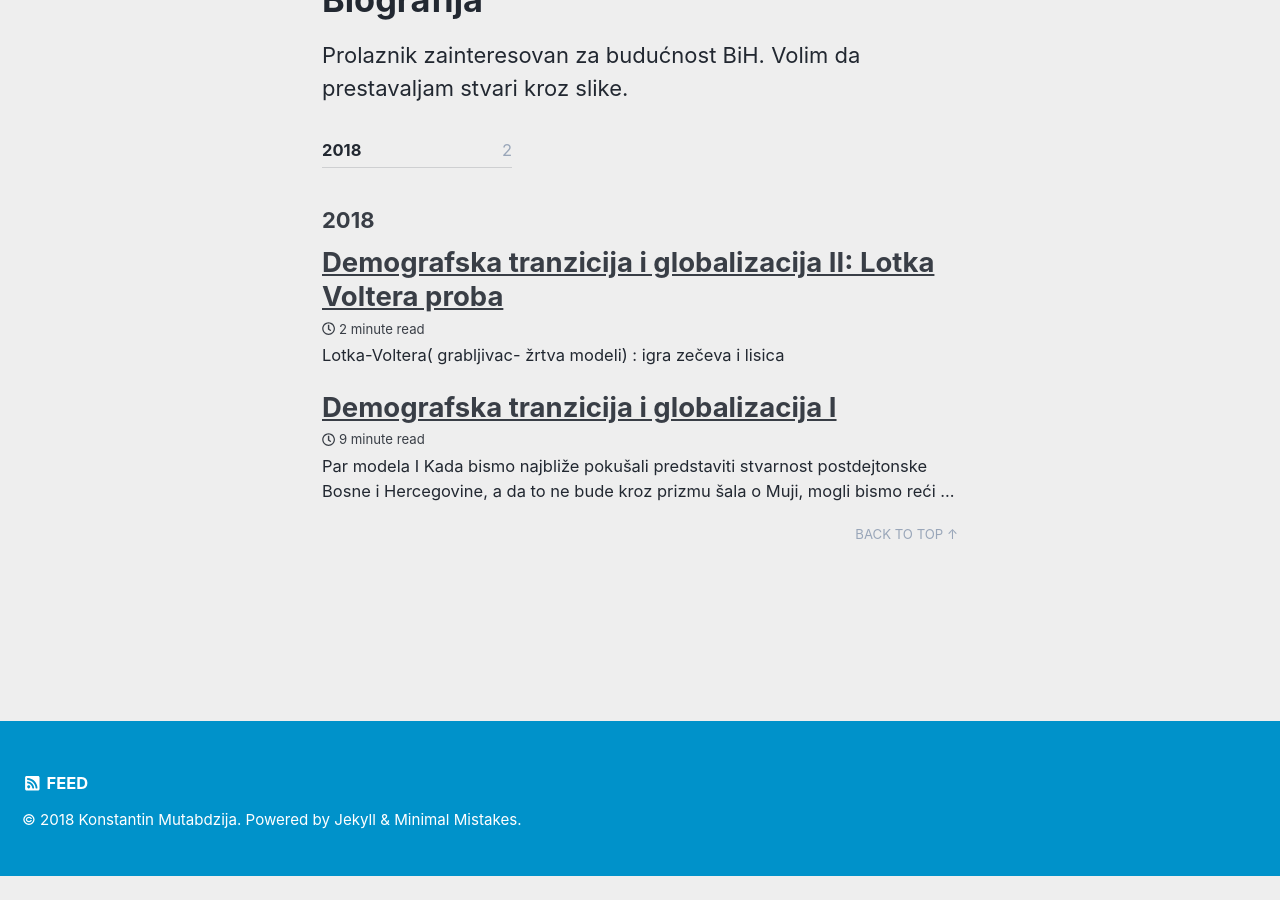
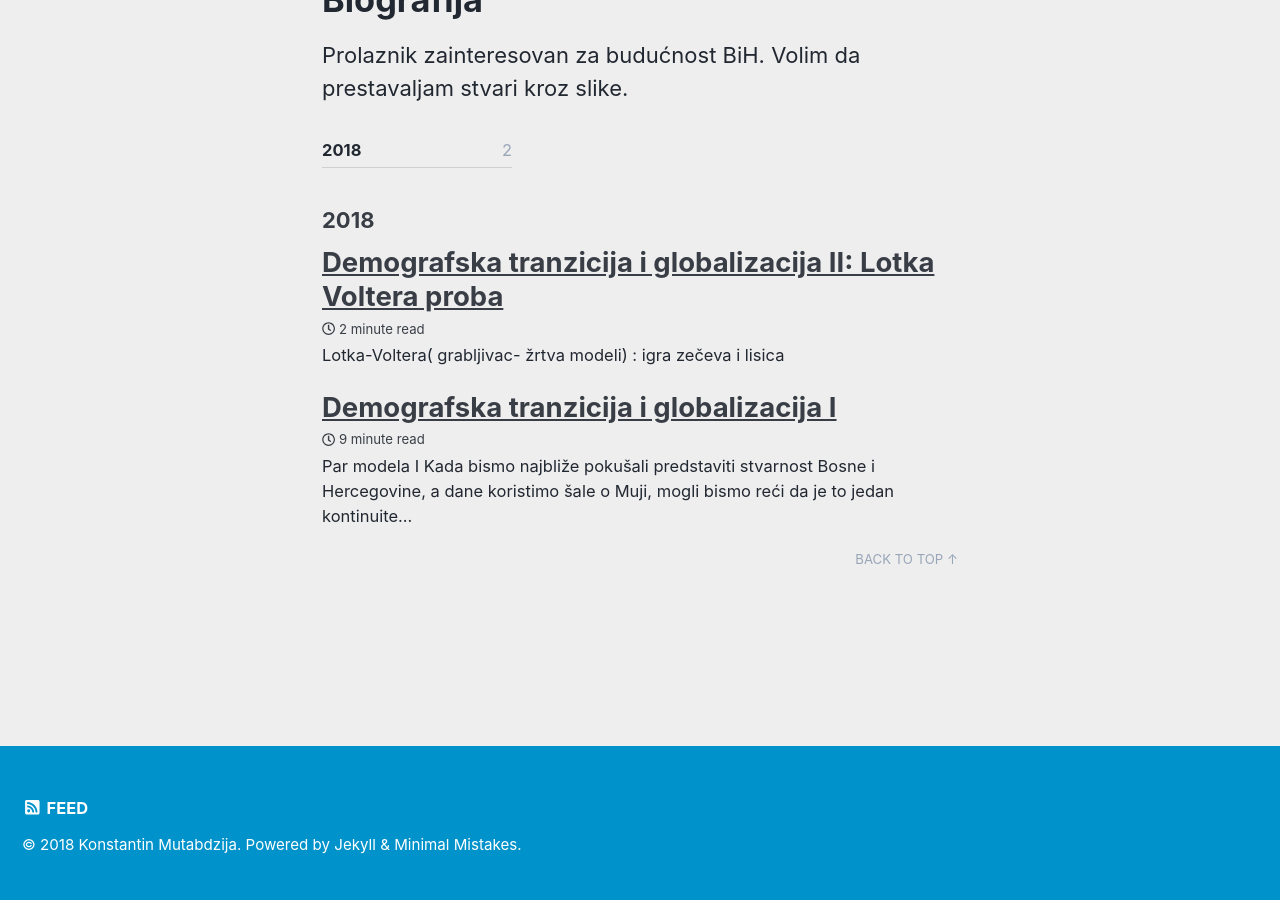
Before and after one commit to konstantinmds/konstantinmds.github.io, a Jekyll site: the page built from _pages/about.md, in a window 1280 px wide and 900 px high, scrolled down 1132 px. Built offline with Jekyll 4.4.1, drawn with Linux system fonts in a browser that asks for light colours; cached includes are drawn as plain includes; nearby versions of some CDN libraries; before the commit the page ends 2008 px from its top, so only the background shows below that; some of the changed lines change nothing that is shown.

Commit message:
Update 2018-11-16-populationUN.md

```diff
--- a/_posts/2018-11-16-populationUN.md
+++ b/_posts/2018-11-16-populationUN.md
@@ -8,9 +8,9 @@
 ---
 
 # Par modela I
-Kada bismo najbliže pokušali predstaviti stvarnost postdejtonske Bosne i Hercegovine, a da to ne bude kroz prizmu šala o Muji, mogli bismo reći da je to jedan kontinuitet negativnih trendova. Najopasniji od tih trendova je demografski. Takav utisak je očit i ne može se sakriti pred direktnim dodirom. Na jednoj strani emigracija i bježanje iz države koje uzima maha, sa druge strane, decenije negativnog prirodnog priraštaja. Mediji i gosti informativnih emisija sve češće obavještavaju javnost o fenomenu ubrzane depopulacije, neki, manje ozbiljni, čak su uspjeli i da obećaju preokret tih vjekovnih trendova- čim dođu na vlast naravno, neobavezni kafanski razgovori nerijetko krenu u tom smjeru i zajedno putuju istom zaključku. Međutim, pored toga što smo generalno svjesni problema i njegove grube dinamike, ostajemo uskraćeni za konkretnije detalje i moguće svjetove posljedica. Ova serija postova je kreirana da pokuša to približiti, da podijeli znanje o društvu.
+Kada bismo najbliže pokušali predstaviti stvarnost Bosne i Hercegovine, a dane koristimo šale o Muji, mogli bismo reći da je to jedan kontinuitet negativnih trendova. Najočitiji i najopasniji od tih trendova je demografski. Na jednoj strani, emigracija i bježanje iz države, sa druge strane, decenije negativnog prirodnog priraštaja. Mediji i gosti informativnih emisija sve češće obavještavaju javnost o fenomenu ubrzane depopulacije, neki, manje ozbiljni, čak su uspjeli i da obećaju preokret tih vjekovnih trendova- čim dođu na vlast naravno, neobavezni kafanski razgovori nerijetko krenu u tom smjeru i zajedno putuju istom pesimisitičnom zaključku. Međutim, pored toga što smo generalno svjesni problema i njegove grube dinamike, ostajemo uskraćeni za konkretnije detalje i moguće svjetove posljedica. Ova serija postova je kreirana da pokuša to približiti, da podijeli znanje o društvu.
 
-Dakle, opteretiću izlaganje sa par zadataka, medju kojima najvažnijim- da ne budem naporan i nerazumljiv,
+Dakle, opteretiću izlaganje sa par zadataka, medju kojima najvažnijim- da ne budem naporan i nerazumljiv.
 Ova analiza će ići u tri dijela.
 
 ## Demografski problem
@@ -25,15 +25,13 @@
 Slika ispod pokazuje projektovanu starost populacije Bosne i Hercegovine prema starosnim grupama. Na vrhu, prvom redu, prikazana je godina koju smo već prošli, dvije hiljade petnaesta, gornji desni ugao pokazuje godinu predviđanja. Radi se o srednjem scenariju UN-ovog demografskog predviđanja.
 
 
-
-
 <img src="{{ site.url }}{{ site.baseurl }}/images/output_4_1.png" alt="Populacija prema starosnim grupama">
 
 
-Pokušajte uočiti smanjenja koja počinju sa lijeve strane, odozgo, prema dole. Vidite kako svako 10 godina dva dodatna lijeva stubića izgube značajno supstancu. Zato nije dovoljno uputiti na agregatni neto gubitak stanovništva, mladi nestaju puno brže, dok broj starijih ostaje konstantan.
+Pokušajte uočiti smanjenja koja počinju sa lijeve strane, odozgo, prema dole. Vidite kako svako 10 godina dva dodatna lijeva stubića izgube značajno supstancu. Zato nije dovoljno uputiti na agregatni neto gubitak stanovništva, populacija se ne obnavlja na prethodnoj brojnosti, a broj starijih ostaje konstantan.
 
-Radi pojednostavljenja poente grafika, ispod prilažem jasnu tabelu, prva kolona  je godina'2015', a raspored stanovnika po starosnim grupama su u redovima. Dakle, godine '2015' bilo je 237.025 ljudi starih između 20-24 godine, a deset godina kasnije, 2025. godine, predviđa se 175.849 ljudi u toj starosnoj grupi. U apsolutnim veličinama, ugrubo oko 60 000 hiljada manje u toj starosnoj grupi u 10 godina.
-Koliko li je to potencijalnih brakova manje ? Zagledajte se u tabelu procjenjene brojnosti naših starosnih kohorti.
+Radi pojednostavljenja poente grafika, ispod prilažem jasnu tabelu, prva kolona  je godina'2015', a raspored stanovnika po starosnim grupama su u redovima. Dakle, godine '2015' bilo je 237.025 ljudi starih između 20-24 godine, a deset godina kasnije, 2025. godine, predviđa se 175.849 ljudi u toj starosnoj grupi. U apsolutnim veličinama, ugrubo oko 60 000 hiljada manje u toj starosnoj grupi u 10 godina. To je dovođenje u vezu odnosa rodjenih, ugrubo, u periodu rata '91-95', koji su  2015. godine imali '20 do 24' godina, i onih rođenih 10 godina kasnije izmedju '2000 i 05'. Godine rata budile su nadu da će se ekonomska dimenzija života vratiti na staro, i planirali su porodicu u skladu sa svojim potrebama i procijenjenim mogućostima. Deset godina kasnije, ljudi su znatno manje vjerovali u bolje sutra.
+Zagledajte se u tabelu procjenjene brojnosti naših starosnih kohorti.
 
 
 
@@ -185,8 +183,15 @@
 </table>
 </div>
 
-Obzirom da je predivđanje populacije nekog prostora stvar vjerovatnoće, UN projekcije nude, osim srednje vjerovatnoće(koju smo prikazali), između ostalih:  varijantu nižeg rasta, višeg rasta, i projektovanu populaciju sa nultom stopom migracije.
+Obzirom da je predivđanje populacije nekog prostora stvar vjerovatnoće, prije svih -kolika će biti stopa fertilnosti ( koliko će žene u prosjeku djece da rađaju), projekcije Ujedinjenih nacija nude, osim srednje vjerovatnoće(koju smo prikazali), između ostalih kojima ćemo se baviti:  varijantu nižeg rasta i višeg rasta.
+</br>
+Pod varijantom višeg rasta podrazumjeva se uvećanje srednje projektovane fertilnosti za 0.5, odnosno, pretpostavlja se da će u budućnosti biti pola djeteta po ženi rađano u prosjeku.
 
+
+<img src="{{ site.url }}{{ site.baseurl }}/images/output_replacement.png" alt=" vrijednosti 2015-2045">
+
+
+<img src="{{ site.url }}{{ site.baseurl }}/images/output_facet.png" alt=" vrijednosti 2015-2045">
 
 
 Sljedeći grafik, možda i nije najsrećnije rješenje za ono što nastojim pokazati. Ovo 'ispravljanje' i 'uvećavanje' vrha, odnosi se na biološko nestanje generacije 'bejbi bumersa'(generacije rođene između '1946' i '1964'), i posljedično poravnanje populacijske piramide, odnosno ujednačenja brojnosti populacije po pojedinačnim starosnim grupama. Dakle, nekada se brojnost mladih, brojnost ljudi u zrelim godinama, brojnost starijih prilično dosta razlikovala. I ona svoju srednju vrijednost vremenom pomjera ulijevo, prema manjem broju.
```
